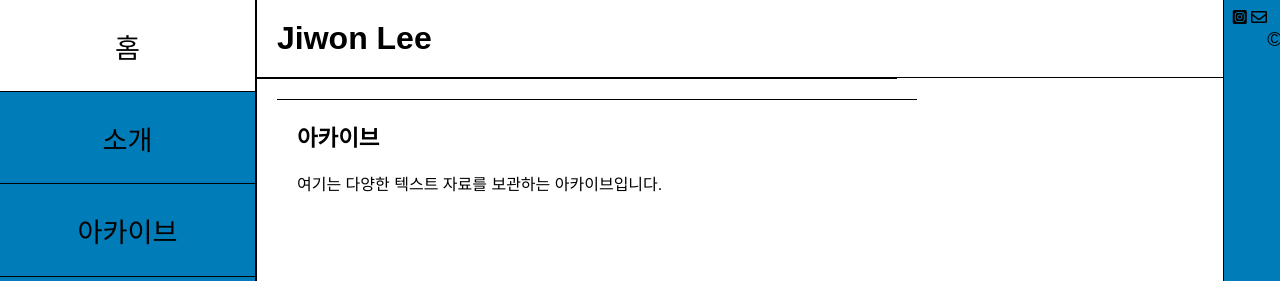
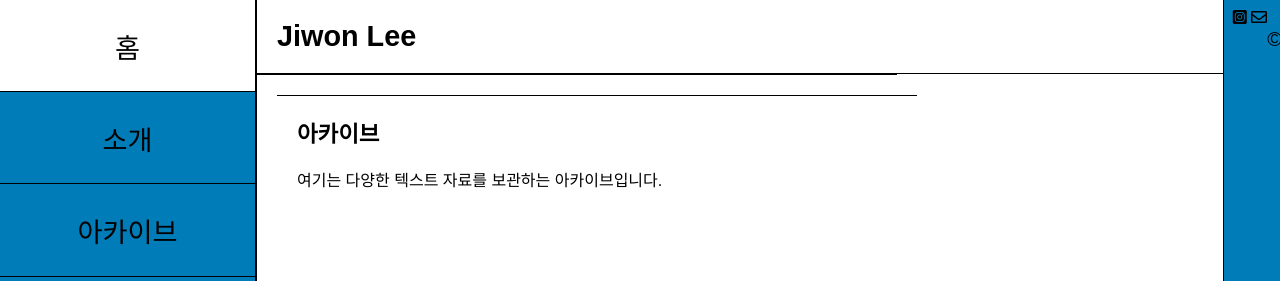
Before and after one commit to LfayeJ/archives, a Jekyll site: the page built from index.html, in a window 1280 px wide. Shown: the top 281 px of the page. Built offline with Jekyll 4.4.1, drawn with Linux system fonts in a browser that asks for light colours; some web fonts are replaced.

Commit message:
Update styles.css

```diff
--- a/assets/css/styles.css
+++ b/assets/css/styles.css
@@ -183,12 +183,11 @@ header {
 
 header h1 {
   margin: 0;
-  font-size: 2em;
+  font-size: 1.8rem;
 }
 
 footer {
   width: 3vw;
-  margin-top: 20px;
 }
 
 section {
```
